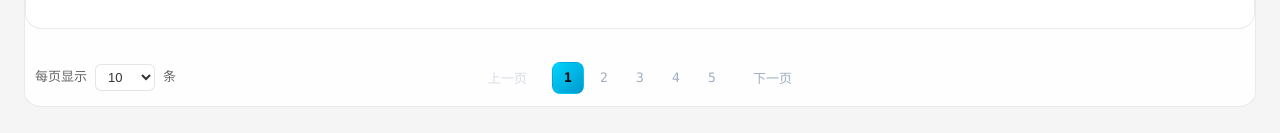
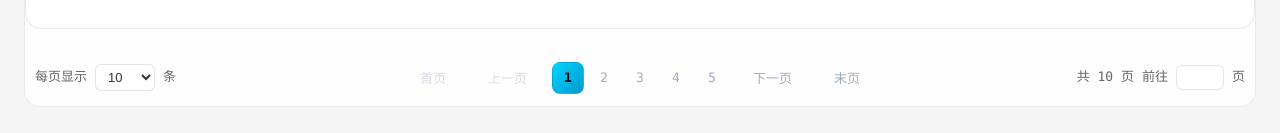
Before and after one commit to Cogather/AgentContestFrontend, a Vue app: page / in a window 1280 px wide. Shown: the part 1929-2062 px from the top of the page. Built offline with nearby package versions, Linux system fonts and the light colour scheme; no server answers.

Commit message:
Update RankingBoard.vue

```diff
--- a/src/components/RankingBoard.vue
+++ b/src/components/RankingBoard.vue
@@ -115,6 +115,13 @@
         <button
           class="page-btn"
           :disabled="currentPage === 1"
+          @click="changePage(1)"
+        >
+          首页
+        </button>
+        <button
+          class="page-btn"
+          :disabled="currentPage === 1"
           @click="changePage(currentPage - 1)"
         >
           上一页
@@ -137,6 +144,27 @@
         >
           下一页
         </button>
+        <button
+          class="page-btn"
+          :disabled="currentPage === totalPages"
+          @click="changePage(totalPages)"
+        >
+          末页
+        </button>
+      </div>
+
+      <div class="jump-page">
+        <span>共 {{ totalPages }} 页</span>
+        <span>前往</span>
+        <input
+          type="number"
+          v-model="jumpPageNum"
+          @keyup.enter="handleJump"
+          @blur="handleJump"
+          min="1"
+          :max="totalPages"
+        />
+        <span>页</span>
       </div>
     </div>
   </div>
@@ -154,6 +182,7 @@ const rankingList = ref([])
 const currentPage = ref(1)
 const pageSize = ref(10)
 const personalRank = ref(null)
+const jumpPageNum = ref('')
 
 // Mock 数据生成函数
 const generateMockData = (count = 100) => {
@@ -235,6 +264,14 @@ const formatTime = (timeStr) => {
 const changePage = (page) => {
   if (page >= 1 && page <= totalPages.value) {
     currentPage.value = page
+  }
+}
+
+const handleJump = () => {
+  const page = parseInt(jumpPageNum.value)
+  if (page >= 1 && page <= totalPages.value) {
+    changePage(page)
+    jumpPageNum.value = ''
   }
 }
 
@@ -709,6 +746,33 @@ onUnmounted(() => {
   color: #666;
 }
 
+.jump-page {
+  position: absolute;
+  right: 10px;
+  display: flex;
+  align-items: center;
+  gap: 8px;
+  font-size: 13px;
+  color: #666;
+}
+
+.jump-page input {
+  width: 48px;
+  padding: 4px 0;
+  border: 1px solid rgba(0, 0, 0, 0.1);
+  border-radius: 6px;
+  text-align: center;
+  outline: none;
+  background: rgba(255, 255, 255, 0.5);
+  font-size: 13px;
+  color: #333;
+}
+
+.jump-page input:focus {
+  border-color: rgba(0, 212, 255, 0.5);
+  background: #fff;
+}
+
 .page-size-select select {
   padding: 4px 8px;
   border: 1px solid rgba(0, 0, 0, 0.1);
@@ -788,9 +852,11 @@ onUnmounted(() => {
     flex-direction: column;
     gap: 16px;
     padding-bottom: 10px;
+    height: auto;
   }
 
-  .page-size-select {
+  .page-size-select,
+  .jump-page {
     position: static;
   }
 
```
